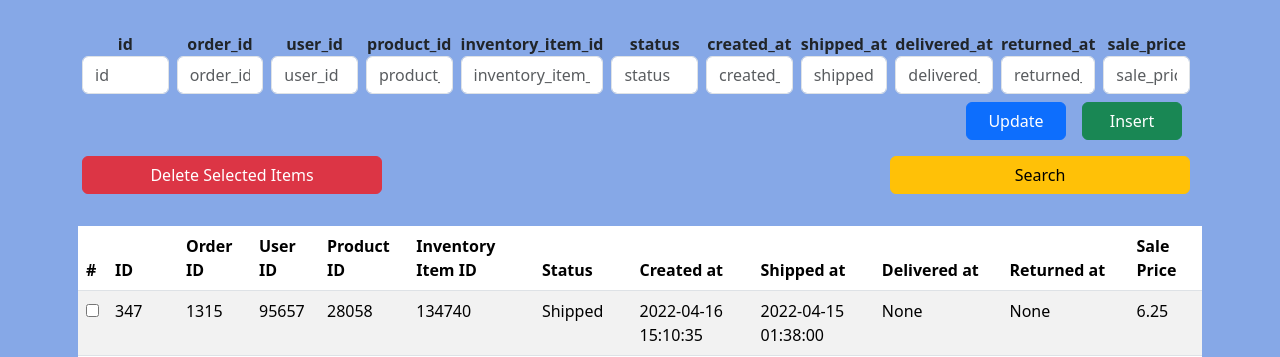
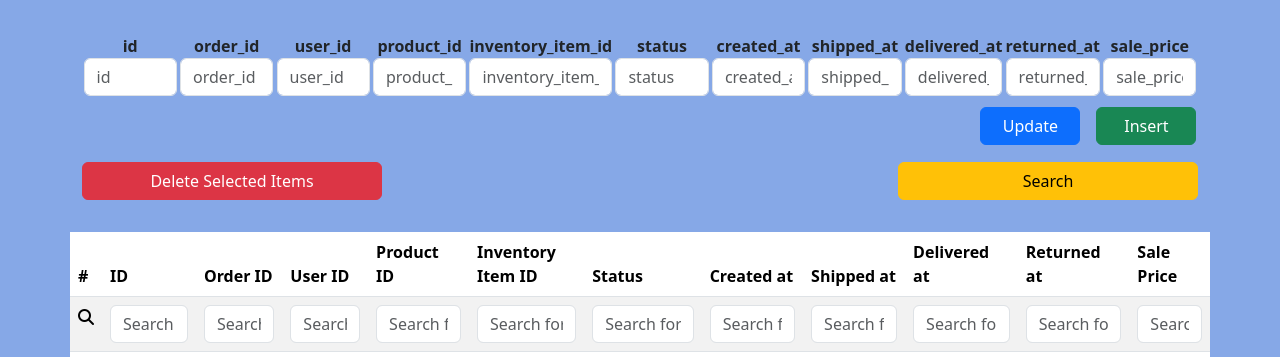
Before and after one commit to itudb2311/Database-Management-System, a Flask app: page /order_items in a window 1280 px wide. Shown: the part 72-429 px from the top of the page. Run offline with Flask 3, Linux system fonts and the light colour scheme; data comes from the database, SQL or seed files in the repository.

Commit message:
Update order_items.html

```diff
--- a/static/css/style.css
+++ b/static/css/style.css
@@ -22,12 +22,6 @@ body {
 .user-icon {
   color: var(--user-icon-color);
 }
-.row {
-  --bs-gutter-x: 0.5rem;
-  --bs-gutter-y: 0;
-  display: flex;
-  flex-wrap: wrap;
-  margin-top: calc(-1 * var(--bs-gutter-y));
-  margin-right: calc(-.5 * var(--bs-gutter-x));
-  margin-left: calc(-.5 * var(--bs-gutter-x));
+.p-01 {
+  padding:0.1rem;
 }
--- a/templates/order_items.html
+++ b/templates/order_items.html
@@ -49,36 +49,51 @@
     </header>
 
     <div class="container" style="margin-top: 6.5rem">
-      <div class="row">
-        <form class="row">
+      <div class="row d-flex" style="justify-content: space-evenly">
+        <form id="insert_or_update_form" class="row" action="" method="POST">
           {% for column in centers[1] %}
-          <div class="col">
+          <div class="col p-01">
             <label
               class="d-flex justify-content-center fw-bold"
               for="{{ column.column_name }}"
-              >{{ column.column_name }}</label
             >
-            <input
-              type="column.column_type"
-              class="form-control"
-              id="{{ column.column_name }}"
-              placeholder="{{ column.column_name }}"
-            />
+              {{ column.column_name }}
+            </label>
+            <input type="{{ column.column_type }}" class="form-control" name="{{
+            column.column_name }}" id="{{ column.column_name }}" placeholder="{{
+            column.column_name }}" {% if "id" in column.column_name %} readonly
+            {% endif %} />
           </div>
           {% endfor %}
-          <div class="col-12 d-flex justify-content-end">
+
+          <!-- Move the table_name input outside the loop -->
+          <input
+            type="hidden"
+            name="table_name"
+            id="table_name"
+            value="order_items"
+          />
+
+          <div class="col-12 d-flex justify-content-end p-01">
             <button
               type="submit"
+              action="update"
+              id="update"
               class="btn btn-primary m-2"
               style="width: 100px"
+              name="update"
+              value="update"
             >
               Update
             </button>
             <button
               type="submit"
+              action="insert"
               id="insert"
               class="btn btn-success m-2"
-              style="width: 100px"
+              style="margin-right: 0 !important; width: 100px"
+              name="insert"
+              value="insert"
             >
               Insert
             </button>
@@ -99,7 +114,7 @@
           <button
             type="submit"
             class="btn btn-warning m-2"
-            style="margin-left: 0px !important; width: 300px"
+            style="margin-right: 0px !important; width: 300px"
           >
             Search
           </button>
@@ -127,6 +142,18 @@
             </tr>
           </thead>
           <tbody>
+            <tr>
+              <td><i class="fa-solid fa-magnifying-glass"></i></td>
+              {% for column in centers[1]%}
+              <td>
+                <input
+                  type="column.column_type"
+                  class="form-control"
+                  placeholder="Search for {{ column.column_name }}"
+                />
+              </td>
+              {% endfor %}
+            </tr>
             {% for center in centers[0] %}
             <tr>
               <th scope="col" nam><input type="checkbox" /></th>
@@ -150,7 +177,9 @@
     <script>
       document.addEventListener("DOMContentLoaded", function () {
         // Get all the checkboxes in the table
-        var checkboxes = document.querySelectorAll("tbody input[type='checkbox']");
+        var checkboxes = document.querySelectorAll(
+          "tbody input[type='checkbox']"
+        );
         var selectedItems = []; // Array to store selected items
 
         // Add click event listener to each checkbox
@@ -188,6 +217,10 @@
         var formInputs = document.querySelectorAll("form input");
 
         tableRows.forEach(function (row, index) {
+          if (index === 0) {
+            // Skip first row (contains table headers)
+            return;
+          }
           row.addEventListener("click", function () {
             // Clear existing values in form inputs
             formInputs.forEach(function (input) {
@@ -203,7 +236,28 @@
         });
       });
     </script>
+    <script>
+      function submitForm(actionType, tableName) {
+        console.log("Action Type:", actionType);
 
+        // Set the value of the table_name input
+        document.getElementById("table_name").value = tableName;
 
+        // Update the form action based on the actionType
+        document.getElementById("insert_or_update_form").action = actionType;
+
+        // Submit the form
+        document.getElementById("insert_or_update_form").submit();
+      }
+      document.getElementById("update").addEventListener("click", function (event) {
+        event.preventDefault();
+        submitForm("update", "order_items");
+      });
+
+      document.getElementById("insert").addEventListener("click", function (event) {
+        event.preventDefault();
+        submitForm("insert", "order_items");
+      });
+    </script>
   </body>
 </html>
```
